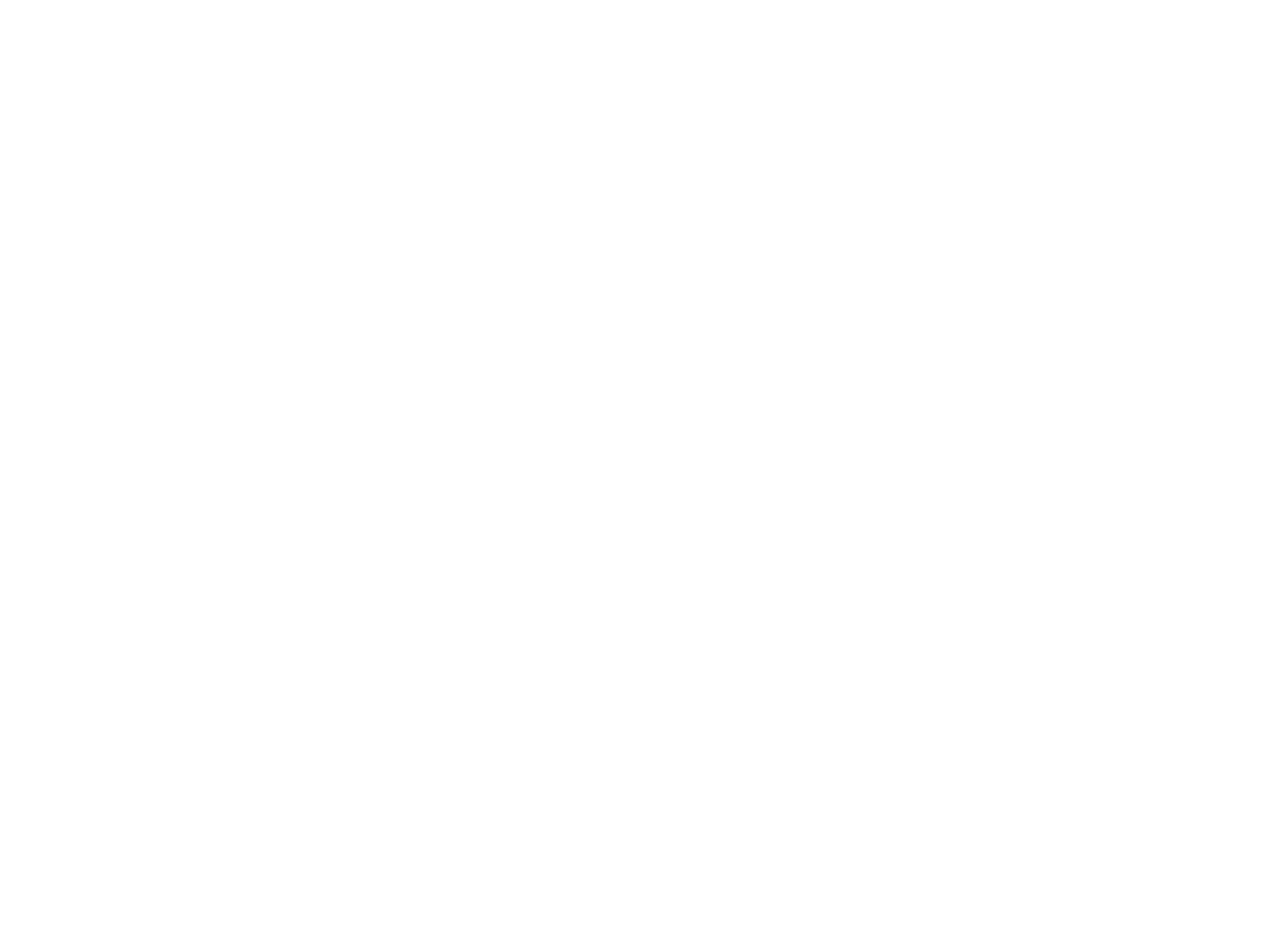
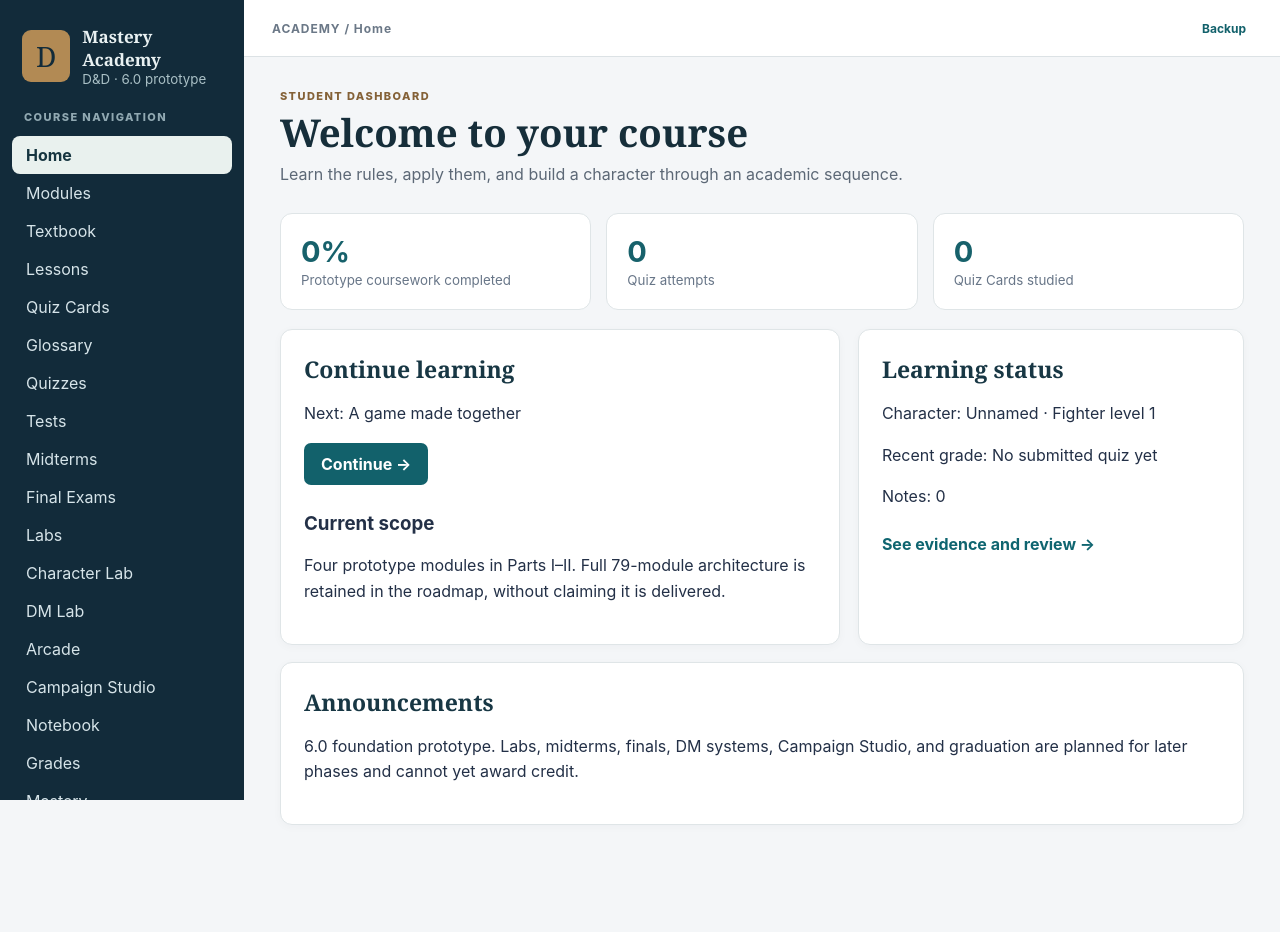
Before and after one commit to rasool4d/dnd-master-academy, a plain HTML site: page index.html in a window 1280 px wide. Before the commit the page ends 800 px from the top, so only its background shows below. Drawn offline with Linux system fonts and the light colour scheme; the site is published under a folder, as on GitHub Pages, so addresses that start at the root find nothing.

Commit message:
Update index.html

```diff
--- a/index.html
+++ b/index.html
@@ -1,3 +1,3 @@
-<!doctype html><html lang="en"><head><meta charset="UTF-8"><meta name="viewport" content="width=device-width,initial-scale=1"><title>D&D Mastery Academy 6.0</title>  <script type="module" crossorigin src="/assets/index-BEK5itAJ.js"></script>
-  <link rel="stylesheet" crossorigin href="/assets/index-CLYOix2q.css">
+<!doctype html><html lang="en"><head><meta charset="UTF-8"><meta name="viewport" content="width=device-width,initial-scale=1"><title>D&D Mastery Academy 6.0</title>  <script type="module" crossorigin src="./assets/index-BEK5itAJ.js"></script>
+  <link rel="stylesheet" crossorigin href="./assets/index-CLYOix2q.css">
 </head><body><div id="app"></div></body></html>
```
